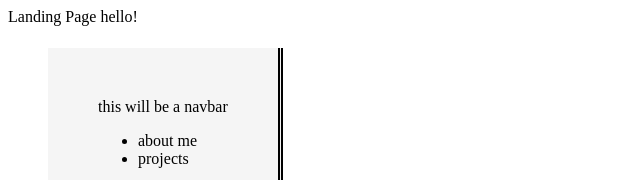
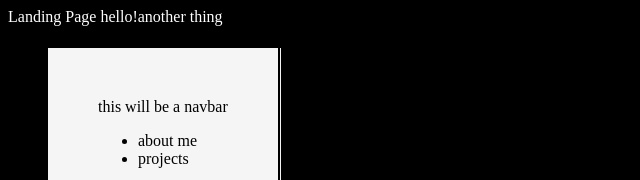
Before and after one commit to enyaneer/portfolio, a React app: page / in a window 1280 px wide. Shown: the top 180 px of the page, without its empty margins (0-640 px from the left). Built offline with nearby package versions, Linux system fonts and the light colour scheme.

Commit message:
changed background color

```diff
--- a/client/components/landing.js
+++ b/client/components/landing.js
@@ -3,12 +3,13 @@ import React, { Component } from 'react'
 class Landing extends Component {
   constructor() {
     super()
-    this.state = { videoUrl: 'https://www.youtube.com/embed/lRTtMcx6rSM' }
+    this.state = ''
   }
   render() {
     return (
       <div id='landing'>
-        <div id='landingBox'>Landing Page hello!</div>
+        <div>Landing Page hello!</div>
+        <div>another thing</div>
       </div>
     )
   }
--- a/public/style.css
+++ b/public/style.css
@@ -1,8 +1,15 @@
 #app {
   display: flex;
+  background-color: black;
+  color: white;
+}
+
+html {
+  background-color: black;
 }
 
 #navbar {
+  color: black;
   padding: 50px;
   margin: 40px;
   display: flex;
@@ -12,8 +19,9 @@
   position: fixed;
 }
 
-#landingBox {
+#landing {
   display: flex;
+  flex-direction: row;
   justify-content: center;
 }
 
```
